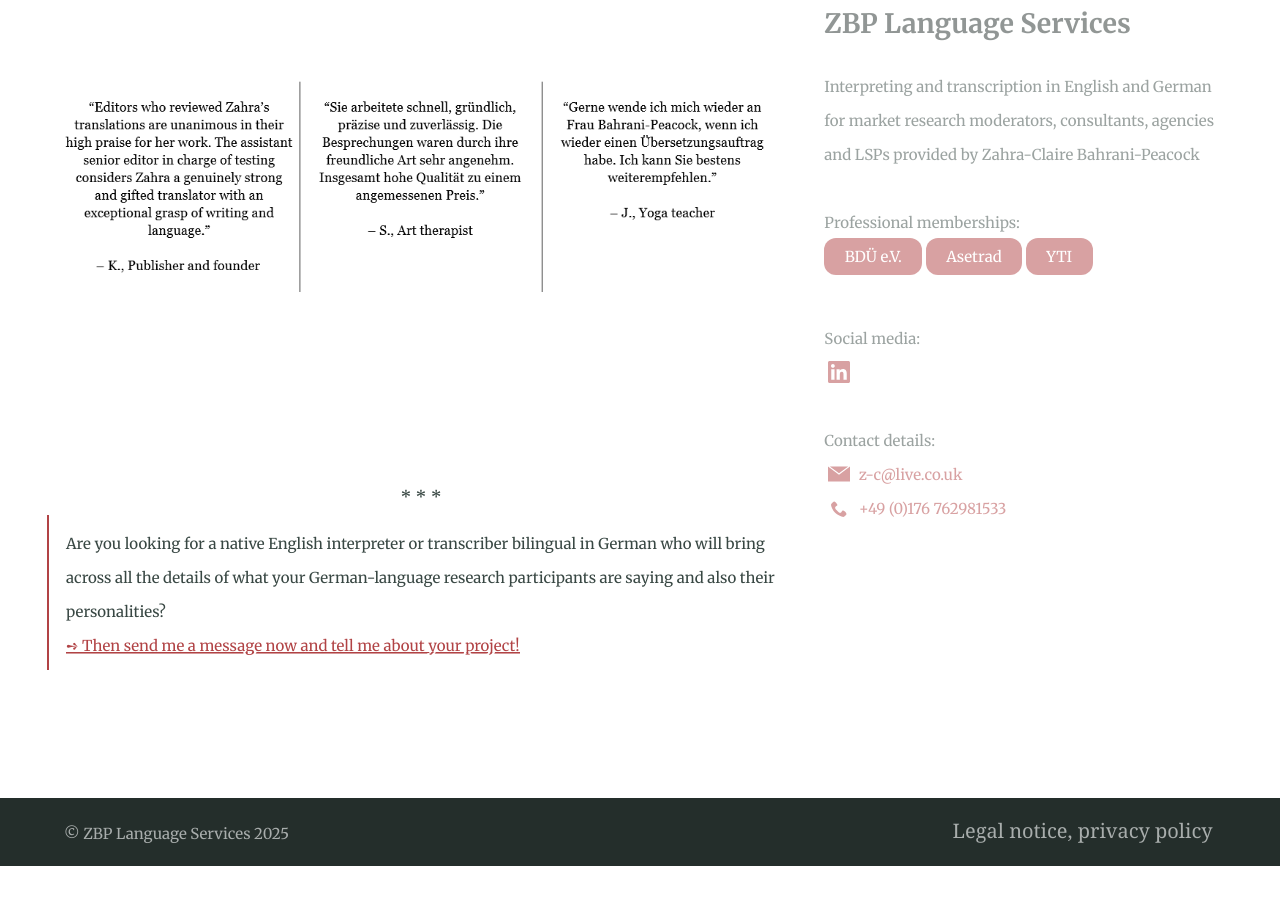
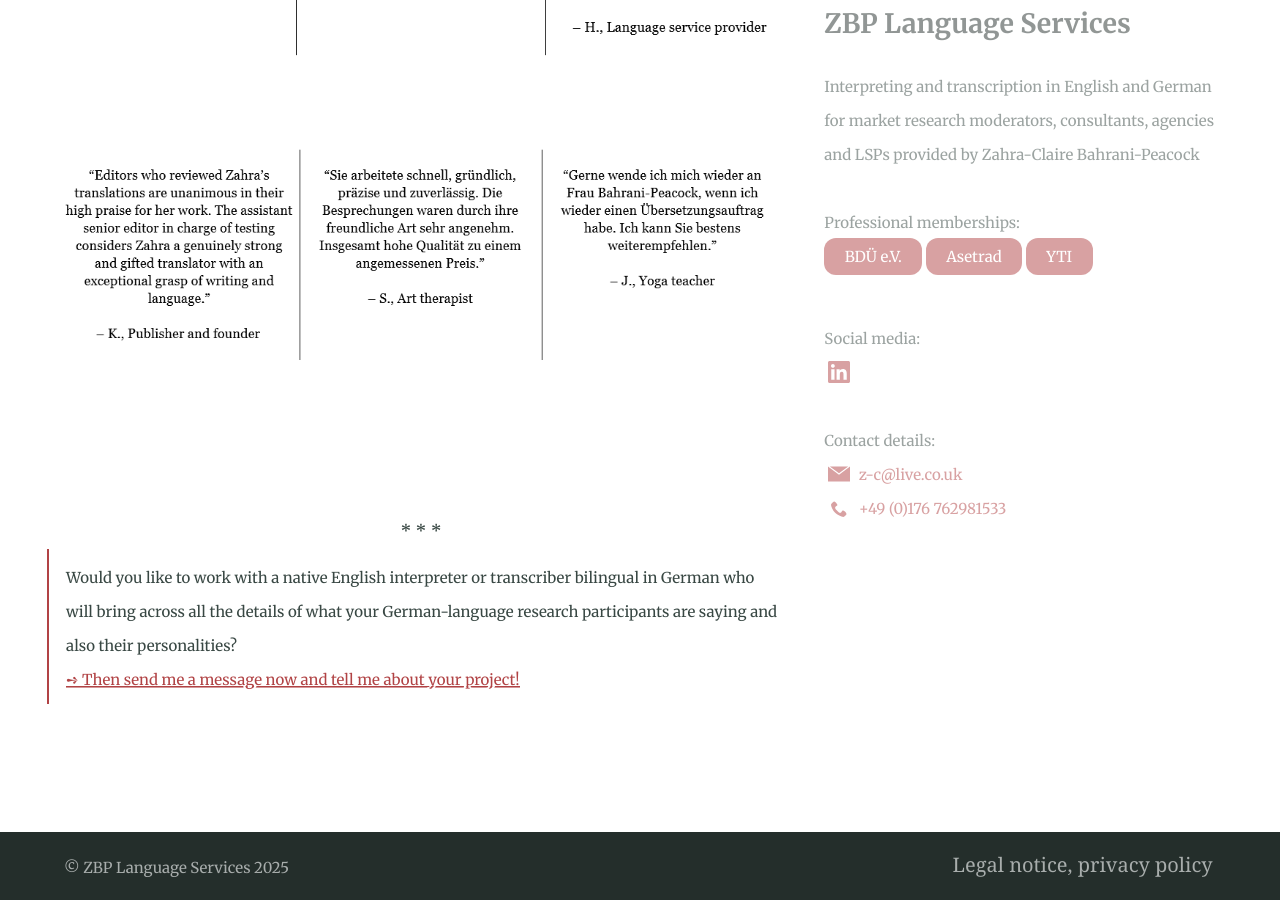
Before and after one commit to Website-2/zbp-language-services.github.io, a Jekyll site: the page built from services.md, in a window 1280 px wide and 900 px high, scrolled down 2285 px. Built offline with Jekyll 4.4.1, drawn with Linux system fonts in a browser that asks for light colours; before the commit the page ends 3151 px from its top, so only the background shows below that.

Commit message:
Text update

```diff
--- a/services.md
+++ b/services.md
@@ -27,16 +27,15 @@
 * **Fields of expertise:** consumer, medical
 * **Types:** verbatim, intelligent verbatim, edited, content analysis
 * **Formats:** Word, Excel
-<br><br>
+<br><br><br><br>
 
 {% include figure.html image="/assets/Testimonials_services 1.png" position="center" %}
 <br>
 {% include figure.html image="/assets/Testimonials_services 2.png" position="center" %}
 <br>
 {% include figure.html image="/assets/Testimonials_services 3.png" position="center" %}
-<br>
 <br><br><br>
 <center>* * *</center>
-><small>Are you looking for a native English interpreter or transcriber bilingual in German who will bring across all the details of what your German-language research participants are saying and also their personalities?<br>[➺ Then send me a message now and tell me about your project!](/contact/)</small>
+><small>Would you like to work with a native English interpreter or transcriber bilingual in German who will bring across all the details of what your German-language research participants are saying and also their personalities?<br>[➺ Then send me a message now and tell me about your project!](/contact/)</small>
 
 <br>
```
